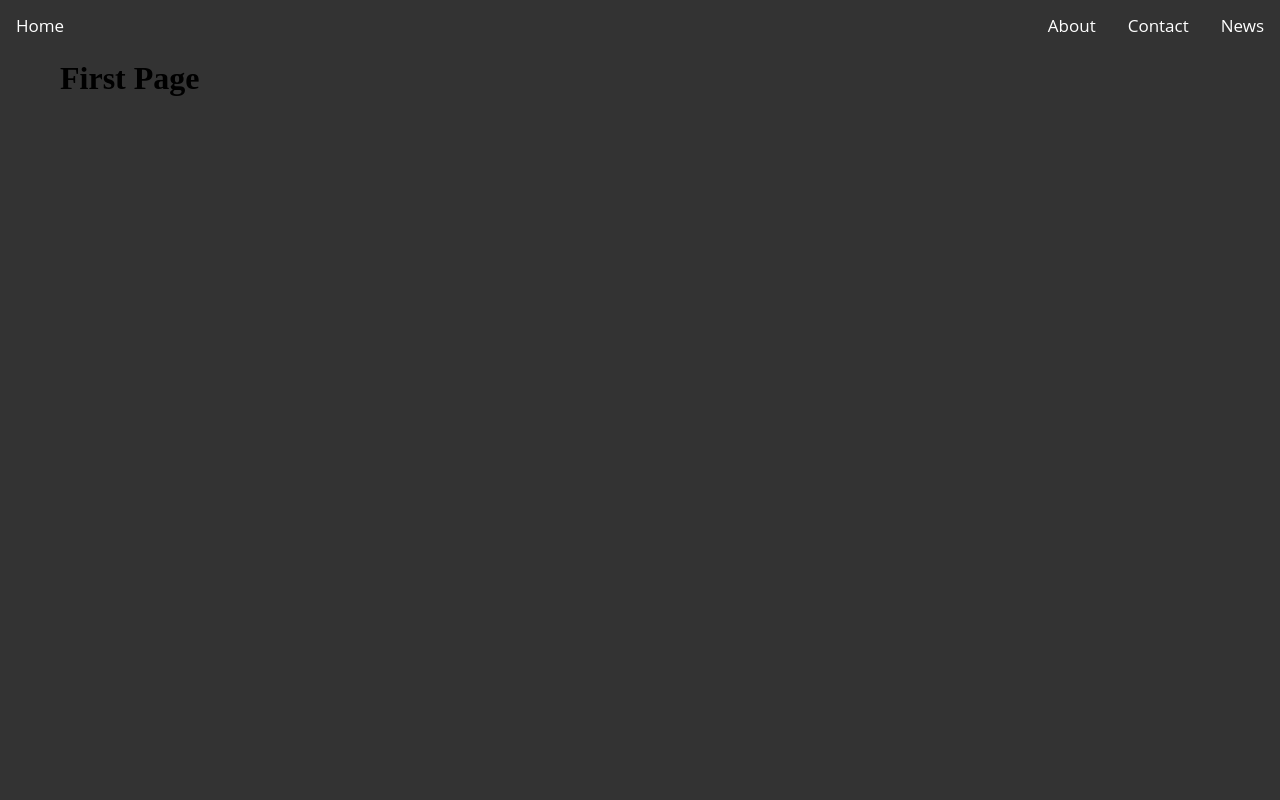
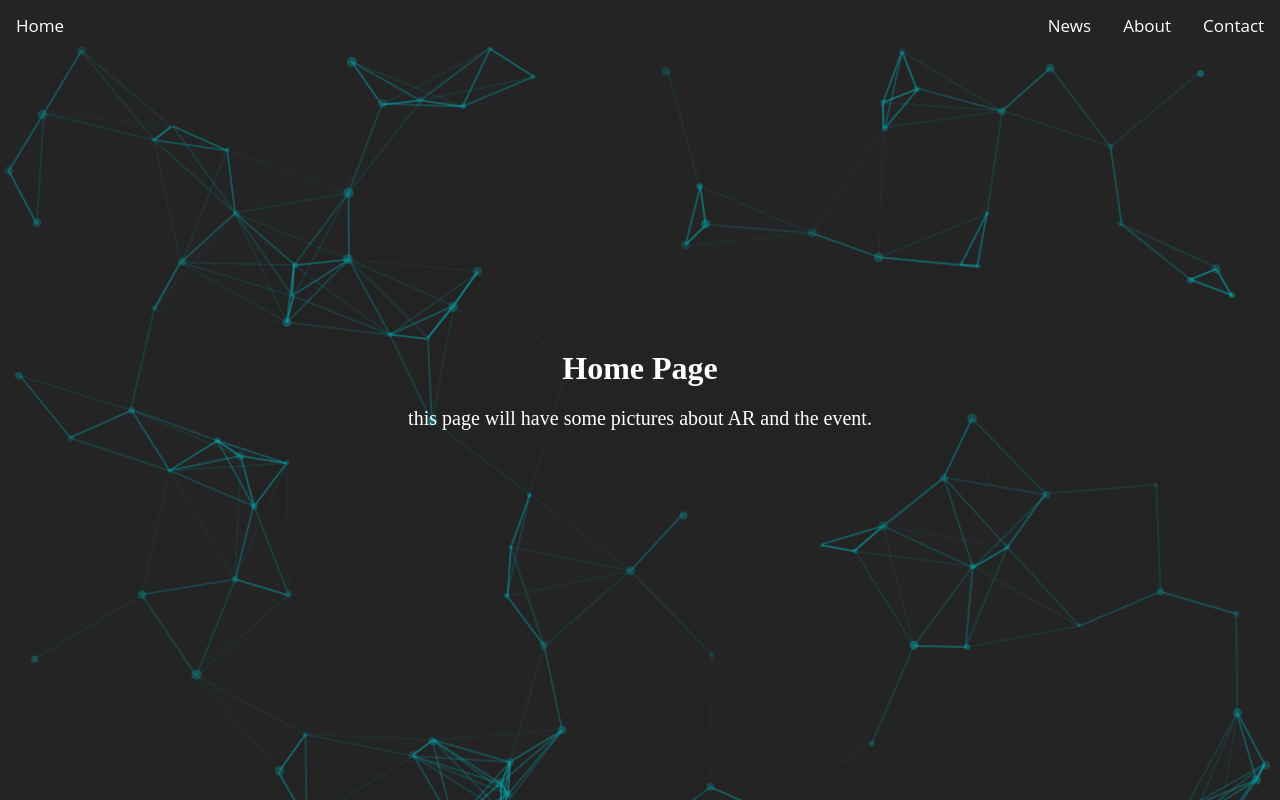
Before and after one commit to HananeTaf/esms-ARDay, a plain HTML site: page index.html in a window 1280 px wide. Drawn offline with Linux system fonts and the light colour scheme.

Commit message:
dev: basic functionalities

```diff
--- a/index.html
+++ b/index.html
@@ -10,20 +10,37 @@
 <body>
 
 <div id="fullpage">
-  <div class="section">
-    <h1>First Page</h1>
+  <div class="section" id="home">
+    <div class="content">
+      <h1>Home Page</h1>
+      <p>this page will have some pictures about AR and the event.</p>
+    </div>
   </div>
-  <div class="section"><h1>Second Page</h1></div>
-  <div class="section"><h1>Third Page</h1></div>
-  <div class="section"><h1>Forth Page</h1></div>
-  <div class="section"><h1>Fifth Page</h1></div>
-  <div class="section"><h1>Fifth Page</h1></div>
+  <div class="section" id="news">
+    <div class="content">
+      <h1>News Page</h1>
+      <p>this page will have the news about the event like the day, place and other news.</p>
+    </div>
+  </div>
+  <div class="section" id="about">
+    <div class="content">
+      <h1>About Page</h1>
+      <p>this page will have a brief description about the event.</p>
+    </div>
+  </div>
+  <div class="section" id="contact">
+    <div class="content">
+      <h1>Contact Page</h1>
+      <p>contact page usually have a form to contact along with an email and a phone number to contact.</p>
+    </div>
+  </div>
 </div>
 <nav class="topnav" id="myTopnav">
   <a href="#home" class="active">Home</a>
-  <a href="#news">News</a>
   <a href="#contact">Contact</a>
   <a href="#about">About</a>
+  <a href="#news">News</a>
+
   <a href="javascript:void(0);" class="icon" onclick="myFunction()">
     <i class="fa fa-bars"></i>
   </a>
@@ -31,13 +48,17 @@
 <div id="background"></div>
 
 <script type="text/javascript" src="fullpage.min.js"></script>
+<script type="text/javascript" src="particles.min.js"></script>
 <script type="text/javascript">
 
 	var myFullpage = new fullpage('#fullpage', {
 		css3: true,
 		scrollingSpeed: 2000,
-		//afterLoad: loading
-	});
+  });
+
+  particlesJS.load('background', 'particles.json', function() {
+    console.log('callback - particles.js config loaded');
+  });
 
 </script>
 </body>
--- a/main.css
+++ b/main.css
@@ -3,7 +3,12 @@ body {
   padding: 0;
 }
 
+h1 {
+  margin: auto;
+}
+
 #background {
+  padding-top: 40px;
   position: fixed;
   width: 100vw;
   height: 100vh;
@@ -32,11 +37,12 @@ body {
   padding: 14px 16px;
   text-decoration: none;
   font-size: 17px;
+  transition: all 0.2s linear 0.3s;
 }
 
 /* Change the color of links on hover */
 .topnav a:hover {
-  color: fff;
+  color: #07ffff;
 }
 
 /* Add an active class to highlight the current page */
@@ -51,7 +57,22 @@ body {
 }
 
 .section {
-  margin: 60px;
+  color: #fff;
+  background-color: rgba(0, 0, 0, 0.3);
+}
+
+.fp-tableCell {
+  display: table-cell;
+  vertical-align: middle;
+  width: 100vw;
+}
+
+p {
+  font-size: 20px;
+}
+
+.content {
+  text-align: center;
 }
 
 /* When the screen is less than 600 pixels wide, hide all links, except for the first one ("Home"). Show the link that contains should open and close the topnav (.icon) */
--- /dev/null
+++ b/particles.json
@@ -0,0 +1,105 @@
+{
+    "particles": {
+      "number": {
+        "value": 80,
+        "density": {
+          "enable": true,
+          "value_area": 800
+        }
+      },
+      "color": {
+        "value": "#07f0fe"
+      },
+      "shape": {
+        "type": "circle",
+        "stroke": {
+          "width": 0,
+          "color": "#07f0fe"
+        },
+        "polygon": {
+          "nb_sides": 5
+        }
+      },
+      "opacity": {
+        "value": 0.5,
+        "random": true,
+        "anim": {
+          "enable": true,
+          "speed": 1,
+          "opacity_min": 0.2,
+          "sync": true
+        }
+      },
+      "size": {
+        "value": 5,
+        "random": true,
+        "anim": {
+          "enable": true,
+          "speed": 10,
+          "size_min": 2,
+          "sync": false
+        }
+      },
+      "line_linked": {
+        "enable": true,
+        "distance": 140,
+        "color": "#07f0fe",
+        "opacity": 0.7,
+        "width": 2
+      },
+      "move": {
+        "enable": true,
+        "speed": 6,
+        "direction": "none",
+        "random": true,
+        "straight": false,
+        "out_mode": "bounce",
+        "bounce": false,
+        "attract": {
+          "enable": false,
+          "rotateX": 600,
+          "rotateY": 1200
+        }
+      }
+    },
+    "interactivity": {
+      "detect_on": "window",
+      "events": {
+        "onhover": {
+          "enable": true,
+          "mode": "grab"
+        },
+        "onclick": {
+          "enable": false,
+          "mode": "push"
+        },
+        "resize": true
+      },
+      "modes": {
+        "grab": {
+          "distance": 200,
+          "line_linked": {
+            "opacity": 0.8
+          }
+        },
+        "bubble": {
+          "distance": 400,
+          "size": 40,
+          "duration": 2,
+          "opacity": 8,
+          "speed": 3
+        },
+        "repulse": {
+          "distance": 200,
+          "duration": 0.4
+        },
+        "push": {
+          "particles_nb": 4
+        },
+        "remove": {
+          "particles_nb": 2
+        }
+      }
+    },
+    "retina_detect": true
+  }
```
Also changed, not shown: particles.min.js (added), 1 other file.
